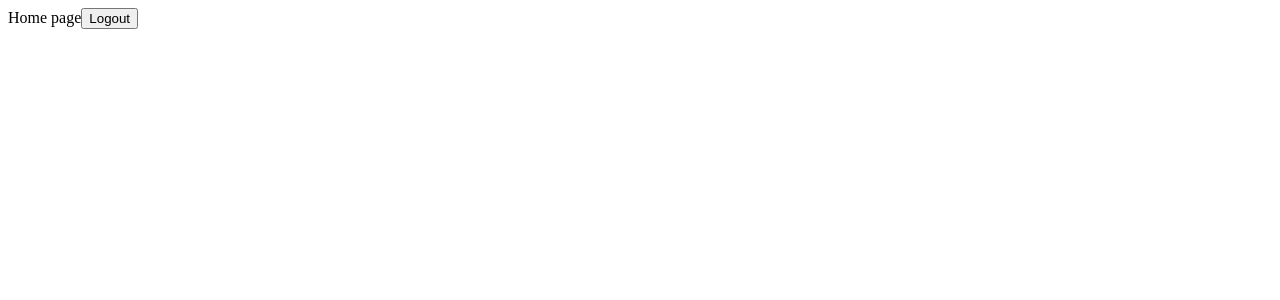
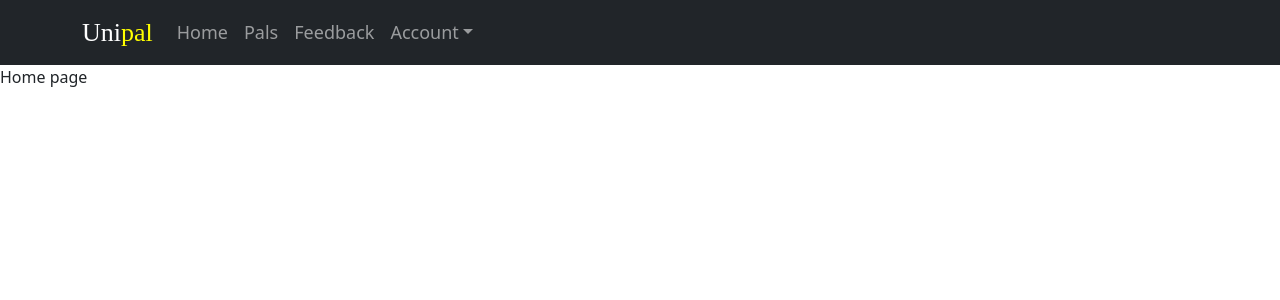
Before and after one commit to ah01567/unipal, a React (Create React App) app: page / in a window 1280 px wide. Shown: the top 300 px of the page. Built offline with nearby package versions, Linux system fonts and the light colour scheme; no server answers; sample sign-in values are in the browser's storage.

Commit message:
Added fully funcitoned Navbar to the app

```diff
--- a/public/index.html
+++ b/public/index.html
@@ -9,7 +9,7 @@
       name="description"
       content="Web site created using create-react-app"
     />
-    <link rel="apple-touch-icon" href="%PUBLIC_URL%/logo192.png" />
+
     <!--
       manifest.json provides metadata used when your web app is installed on a
       user's mobile device or desktop. See https://developers.google.com/web/fundamentals/web-app-manifest/
--- /dev/null
+++ b/src/Components/Navbar.js
@@ -0,0 +1,46 @@
+import Container from 'react-bootstrap/Container';
+import Nav from 'react-bootstrap/Nav';
+import Navbar from 'react-bootstrap/Navbar';
+import NavDropdown from 'react-bootstrap/NavDropdown';
+import 'bootstrap/dist/css/bootstrap.min.css';
+import { signOut } from "firebase/auth";
+import { auth } from '../Pages/Firebasee';
+
+function NavBar() {
+
+    const handleLogout = () => {
+        signOut(auth).then(() => {
+        // Sign-out successful.
+            console.log("Signed out successfully")
+        }).catch((error) => {
+            console.log(error);
+        });
+      }
+
+  return (
+    <>
+      <Navbar bg="dark" data-bs-theme="dark">
+        <Container>
+        <Navbar.Brand href="/" style={{ fontFamily: 'Apple chancery', fontSize: '26px'}}>Uni<span style={{ color: 'yellow' }}>pal</span></Navbar.Brand>
+          <Nav className="me-auto" style={{ fontSize: '18px'}}>
+
+            <Nav.Link href="/">Home</Nav.Link>
+
+            <Nav.Link href="/">Pals</Nav.Link>
+
+            <Nav.Link href="/">Feedback</Nav.Link>
+
+            <NavDropdown title="Account" id="navbarScrollingDropdown">
+              <NavDropdown.Item href="#action3">Settings</NavDropdown.Item>
+              <NavDropdown.Item href="#action4">Contact Us</NavDropdown.Item>
+              <NavDropdown.Divider />
+              <NavDropdown.Item href="#action5" onClick={handleLogout}>Logout</NavDropdown.Item>
+            </NavDropdown>
+          </Nav>
+        </Container>
+      </Navbar>
+    </>
+  );
+}
+
+export default NavBar;
--- a/src/Pages/Home.js
+++ b/src/Pages/Home.js
@@ -1,8 +1,8 @@
 import React from 'react';
+import Navbar from '../Components/Navbar';
 import { useNavigate } from 'react-router-dom';
 import useAuth from "./CurrentUser";
-import {  signOut } from "firebase/auth";
-import { auth } from '../Pages/Firebasee';
+
 
 function Home() {
   const { currentUser } = useAuth();
@@ -14,19 +14,13 @@ function Home() {
     return null;
   }
 
-  const handleLogout = () => {
-    signOut(auth).then(() => {
-    // Sign-out successful.
-        console.log("Signed out successfully")
-    }).catch((error) => {
-        console.log(error);
-    });
-}
 
   return (
     <div>
-      Home page
-      <button onClick={handleLogout}>Logout</button>
+      <Navbar />
+      <div>
+        Home page
+      </div>
     </div>
   );
 }
--- a/src/Pages/Register.js
+++ b/src/Pages/Register.js
@@ -34,6 +34,7 @@ function Register() {
 
   const [error, setError] = useState();
 
+  const defaultCountry = ''
   const countryOptions = Object.keys(countries)
     .map((countryCode) => ({
       value: countryCode,
@@ -135,7 +136,7 @@ function Register() {
               label="Country of origin"
               autoFocus
               select
-              value={country}
+              value={country || defaultCountry}
               onChange={handleCountryChange}
             >
               {countryOptions.map((country) => (
```
Also changed, not shown: public/manifest.json.
